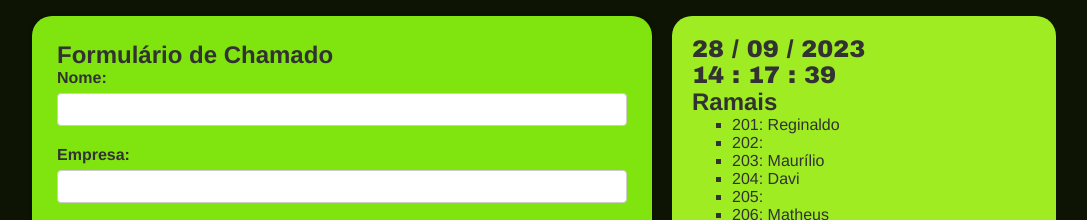
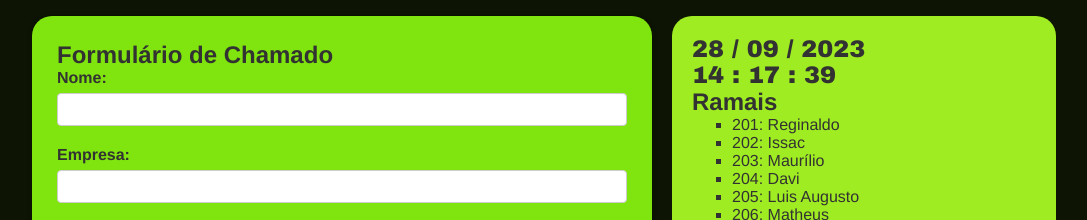
Before and after one commit to MarcosDaviDev/atendimento02, a plain HTML site: page index.html in a window 1280 px wide. Shown: the top 220 px of the page, without its empty margins (96-1183 px from the left). Drawn offline with nearby package versions, Linux system fonts and the light colour scheme.

Commit message:
Atualização de ramais

```diff
--- a/index.html
+++ b/index.html
@@ -59,10 +59,10 @@
                 <h2>Ramais</h2>
                 <ul>
                     <li>201: Reginaldo</li>
-                    <li>202: </li>
+                    <li>202: Issac</li>
                     <li>203: Maurílio</li>
                     <li>204: Davi</li>
-                    <li>205: </li>
+                    <li>205: Luis Augusto</li>
                     <li>206: Matheus</li>
                     <li>207: Geovane</li>
                     <li>208: Iran</li>
```
